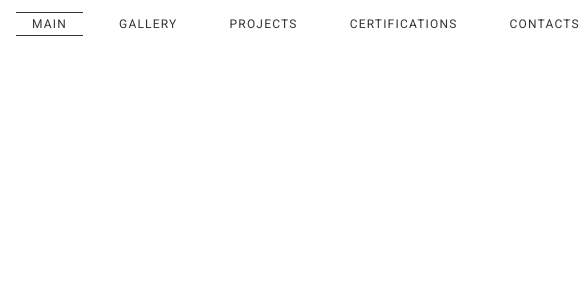
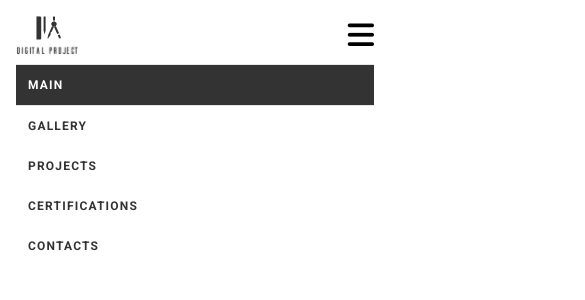
Before and after one commit to Rysth/REACT-Digital-Project, a React (Create React App) app: page / in a window 390 px wide. Shown: the top 300 px of the page, 585 px wide, since content can reach past the window. Built offline with nearby package versions, Linux system fonts and the light colour scheme.

Commit message:
Add mobile menu.

```diff
--- a/public/index.html
+++ b/public/index.html
@@ -9,35 +9,18 @@
       name="description"
       content="Web site created using create-react-app"
     />
+    <link
+      rel="stylesheet"
+      href="https://cdnjs.cloudflare.com/ajax/libs/font-awesome/6.4.2/css/all.min.css"
+      integrity="sha512-z3gLpd7yknf1YoNbCzqRKc4qyor8gaKU1qmn+CShxbuBusANI9QpRohGBreCFkKxLhei6S9CQXFEbbKuqLg0DA=="
+      crossorigin="anonymous"
+      referrerpolicy="no-referrer"
+    />
     <link rel="apple-touch-icon" href="%PUBLIC_URL%/logo192.png" />
-    <!--
-      manifest.json provides metadata used when your web app is installed on a
-      user's mobile device or desktop. See https://developers.google.com/web/fundamentals/web-app-manifest/
-    -->
     <link rel="manifest" href="%PUBLIC_URL%/manifest.json" />
-    <!--
-      Notice the use of %PUBLIC_URL% in the tags above.
-      It will be replaced with the URL of the `public` folder during the build.
-      Only files inside the `public` folder can be referenced from the HTML.
-
-      Unlike "/favicon.ico" or "favicon.ico", "%PUBLIC_URL%/favicon.ico" will
-      work correctly both with client-side routing and a non-root public URL.
-      Learn how to configure a non-root public URL by running `npm run build`.
-    -->
     <title>React App</title>
   </head>
   <body>
-    <noscript>You need to enable JavaScript to run this app.</noscript>
     <div id="root"></div>
-    <!--
-      This HTML file is a template.
-      If you open it directly in the browser, you will see an empty page.
-
-      You can add webfonts, meta tags, or analytics to this file.
-      The build step will place the bundled scripts into the <body> tag.
-
-      To begin the development, run `npm start` or `yarn start`.
-      To create a production bundle, use `npm run build` or `yarn build`.
-    -->
   </body>
 </html>
--- a/src/components/NavBar/NavBar.css
+++ b/src/components/NavBar/NavBar.css
@@ -1,3 +1,9 @@
 .active {
-  @apply border-t border-b border-[var(--CL-primary-gray)];
+  @apply border-t border-b bg-[var(--CL-primary-gray)] text-white;
 }
+
+@media (min-width: 640px) {
+  .active {
+    @apply border-t border-b border-[var(--CL-primary-gray)] bg-transparent text-[var(--CL-primary-gray)];
+  }
+}
--- a/src/components/NavBar/NavBar.jsx
+++ b/src/components/NavBar/NavBar.jsx
@@ -1,44 +1,42 @@
 import { NavLink } from 'react-router-dom';
 import Logo from '../../assets/images/logo.svg';
+import NavigationLinks from '../../data/navigation.json';
 import './NavBar.css';
 
 function NavBar() {
   return (
     <div>
-      <div className="container max-w-screen-xl mx-auto p-4 sm:py-6 flex items-center justify-between">
+      <div className="container max-w-screen-xl mx-auto p-4 sm:py-6 flex flex-wrap items-center justify-between">
         <a href="/" rel="noopener noreferrer">
           <img src={Logo} alt="" className="w-16 sm:w-24" />
         </a>
-        <nav>
-          <ul className="p-0 text-[var(--CL-primary-gray)] flex items-center gap-5">
-            <li className="uppercase text-xs ">
-              <NavLink to="/" className="tracking-widest px-4 py-1">
-                Main
-              </NavLink>
-            </li>
-            <li className="uppercase text-xs ">
-              <NavLink to="/gallery" className="tracking-widest px-4 py-1">
-                Gallery
-              </NavLink>
-            </li>
-            <li className="uppercase text-xs ">
-              <NavLink to="/projects" className="tracking-widest px-4 py-1">
-                Projects
-              </NavLink>
-            </li>
-            <li className="uppercase text-xs ">
-              <NavLink
-                to="/certifications"
-                className="tracking-widest px-4 py-1"
-              >
-                Certifications
-              </NavLink>
-            </li>
-            <li className="uppercase text-xs ">
-              <NavLink to="/contacts" className="tracking-widest px-4 py-1">
-                Contacts
-              </NavLink>
-            </li>
+        <button type="button" className="sm:hidden text-3xl">
+          <i className="fa-solid fa-bars" />
+        </button>
+        <nav className="w-full sm:w-max">
+          <ul className="p-0 text-[var(--CL-primary-gray)] sm:hidden grid w-full mt-2">
+            {NavigationLinks.navLinks.map((navigation) => (
+              <li className="uppercase text-xs w-full" key={navigation.id}>
+                <NavLink
+                  to={navigation.to}
+                  className="tracking-widest px-3 py-3 block font-bold"
+                >
+                  {navigation.label}
+                </NavLink>
+              </li>
+            ))}
+          </ul>
+          <ul className="p-0 text-[var(--CL-primary-gray)] items-center hidden sm:flex md:gap-5">
+            {NavigationLinks.navLinks.map((navigation) => (
+              <li className="uppercase text-xs" key={navigation.id}>
+                <NavLink
+                  to={navigation.to}
+                  className="tracking-widest px-4 py-1"
+                >
+                  {navigation.label}
+                </NavLink>
+              </li>
+            ))}
           </ul>
         </nav>
       </div>
--- /dev/null
+++ b/src/data/navigation.json
@@ -0,0 +1,34 @@
+{
+  "navLinks": [
+    {
+      "id": 0,
+      "to": "/",
+      "className": "tracking-widest px-4 py-1",
+      "label": "Main"
+    },
+    {
+      "id": 1,
+      "to": "/gallery",
+      "className": "tracking-widest px-4 py-1",
+      "label": "Gallery"
+    },
+    {
+      "id": 2,
+      "to": "/projects",
+      "className": "tracking-widest px-4 py-1",
+      "label": "Projects"
+    },
+    {
+      "id": 3,
+      "to": "/certifications",
+      "className": "tracking-widest px-4 py-1",
+      "label": "Certifications"
+    },
+    {
+      "id": 4,
+      "to": "/contacts",
+      "className": "tracking-widest px-4 py-1",
+      "label": "Contacts"
+    }
+  ]
+}
```
